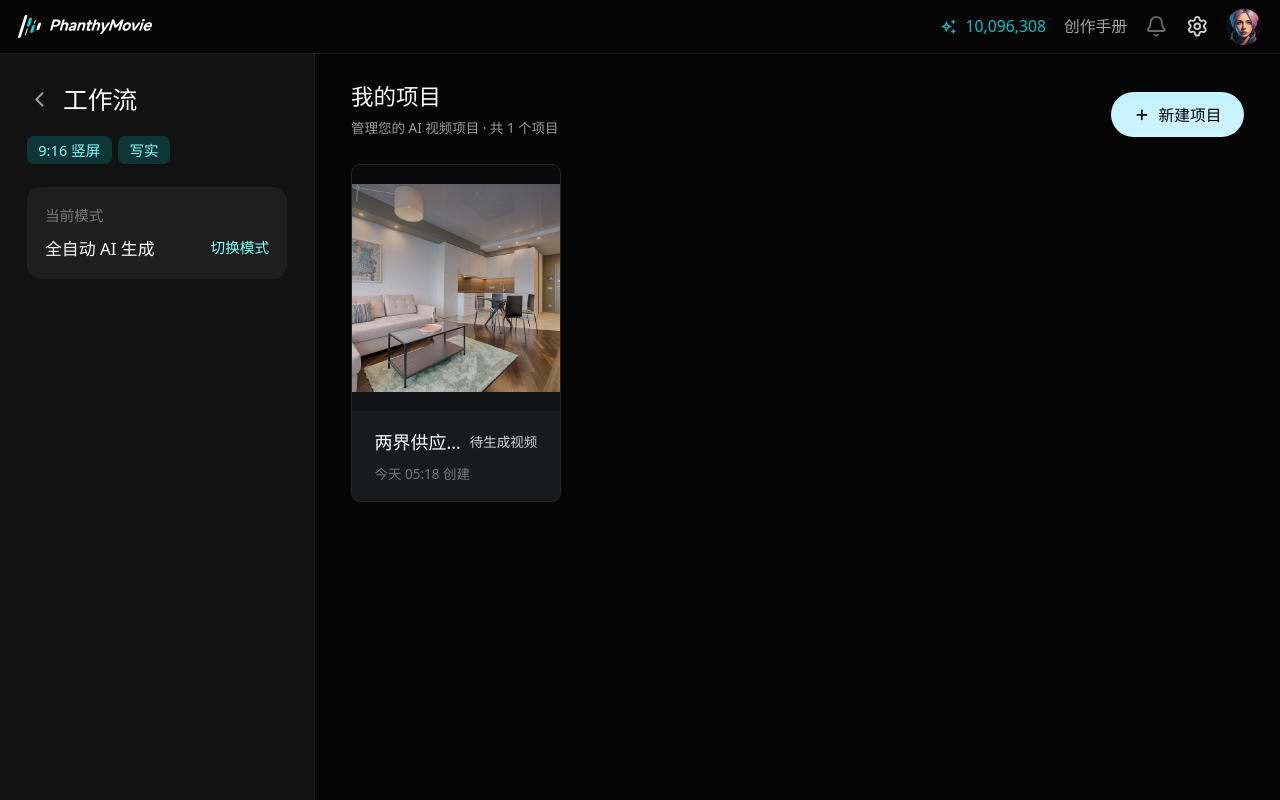
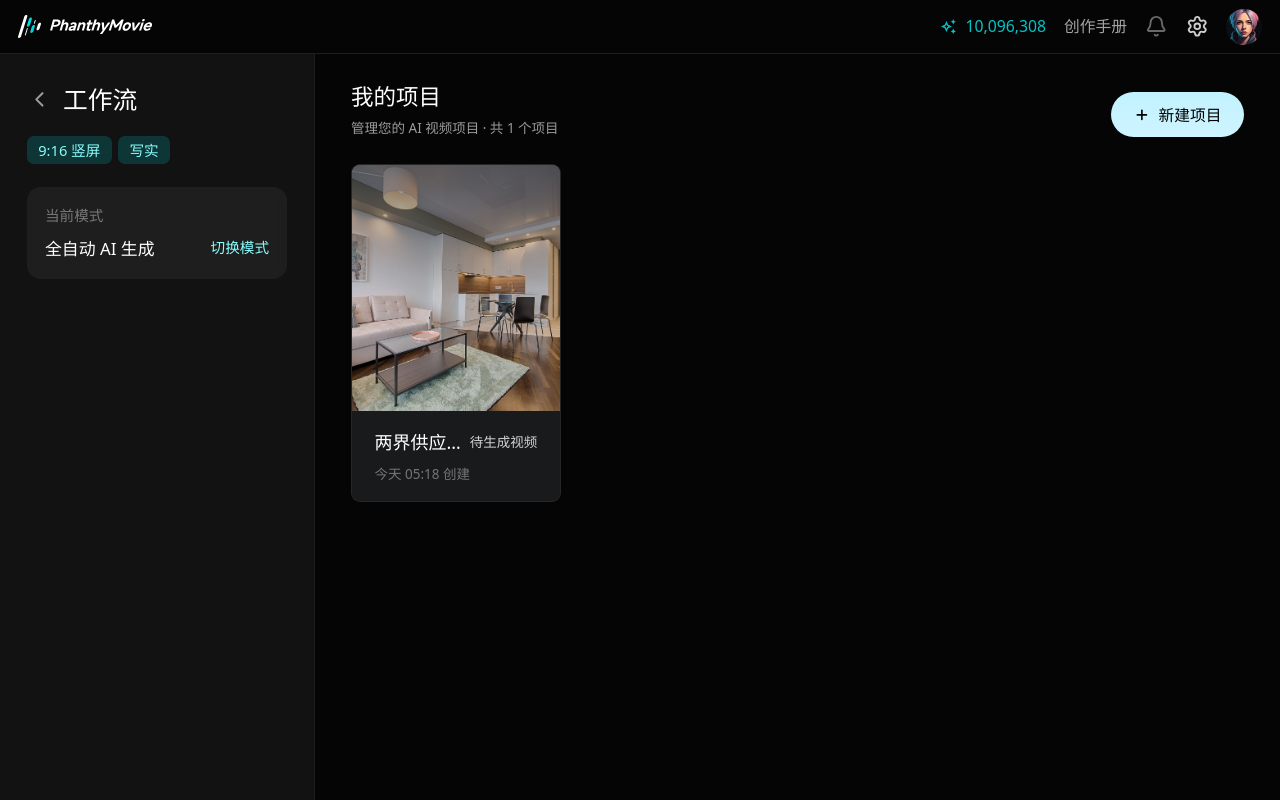
Before and after one commit to sunnygirl-0106/fastapp, a React (Vite) app: page / in a window 1280 px wide. Built offline with nearby package versions, Linux system fonts and the light colour scheme.

Commit message:
fix: fill project list covers without letterboxing

```diff
--- a/src/pages/ProjectList.tsx
+++ b/src/pages/ProjectList.tsx
@@ -109,9 +109,9 @@ export default function ProjectList() {
                   onClick={() => openProject(p.id)}
                   className="group relative flex h-[18.75rem] cursor-pointer flex-col overflow-hidden rounded-lg border border-white/5 bg-card transition-colors hover:border-white/15"
                 >
-                  {/* 封面 */}
+                  {/* 项目封面居中裁切铺满；参考图预览仍完整显示。 */}
                   <div
-                    className="relative flex-1 overflow-hidden bg-black/30 bg-contain bg-center bg-no-repeat"
+                    className="relative flex-1 overflow-hidden bg-black/30 bg-cover bg-center bg-no-repeat"
                     style={{ backgroundImage: `url("${cover ?? emptyCover}")` }}
                   >
                     {/* 顶部渐隐，保证操作按钮清晰；空态图本身已带暗底，仅在有封面图时叠加 */}
```
Also changed, not shown: 1 other file (tests, documents, lock files or other folders).
